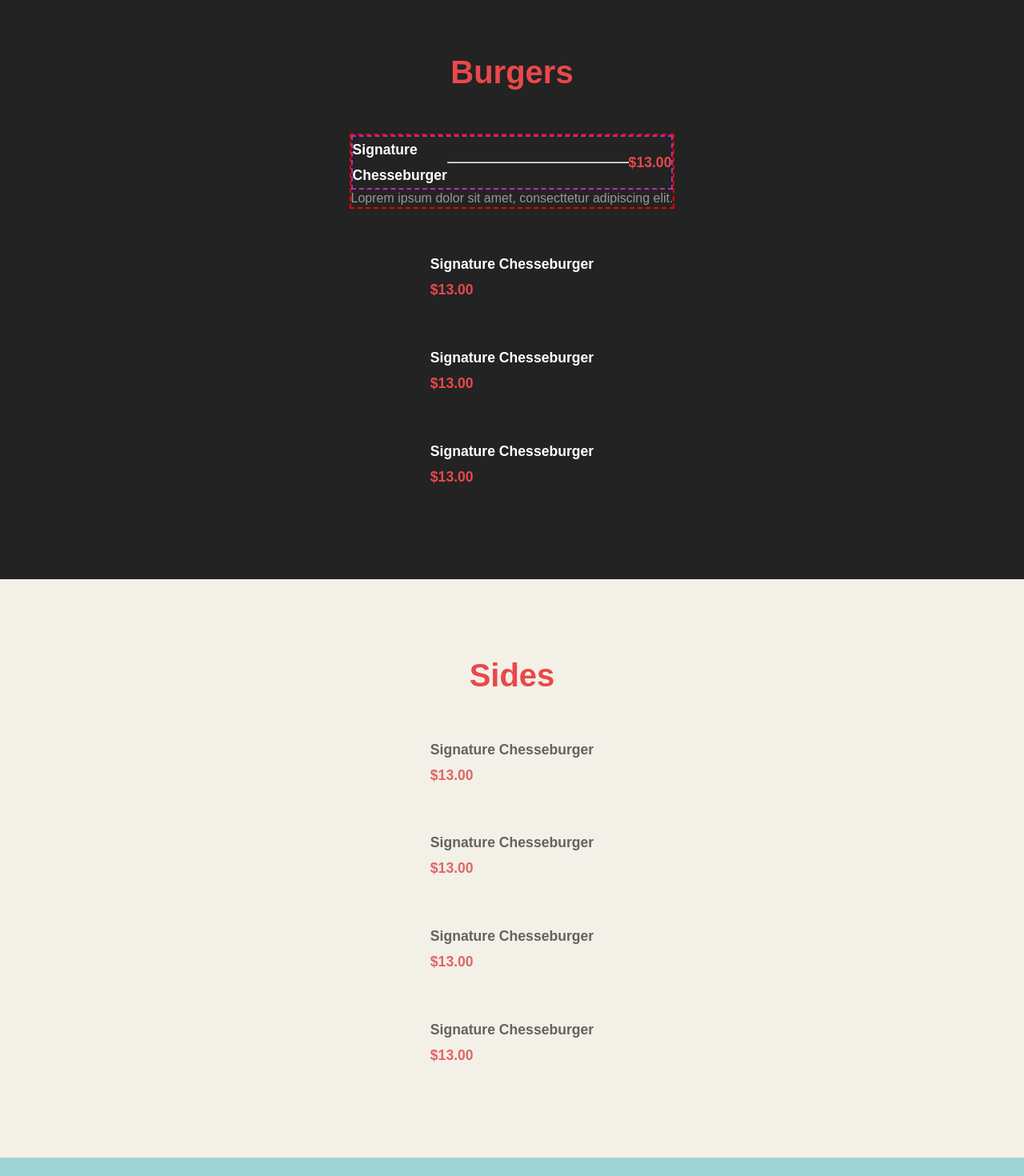
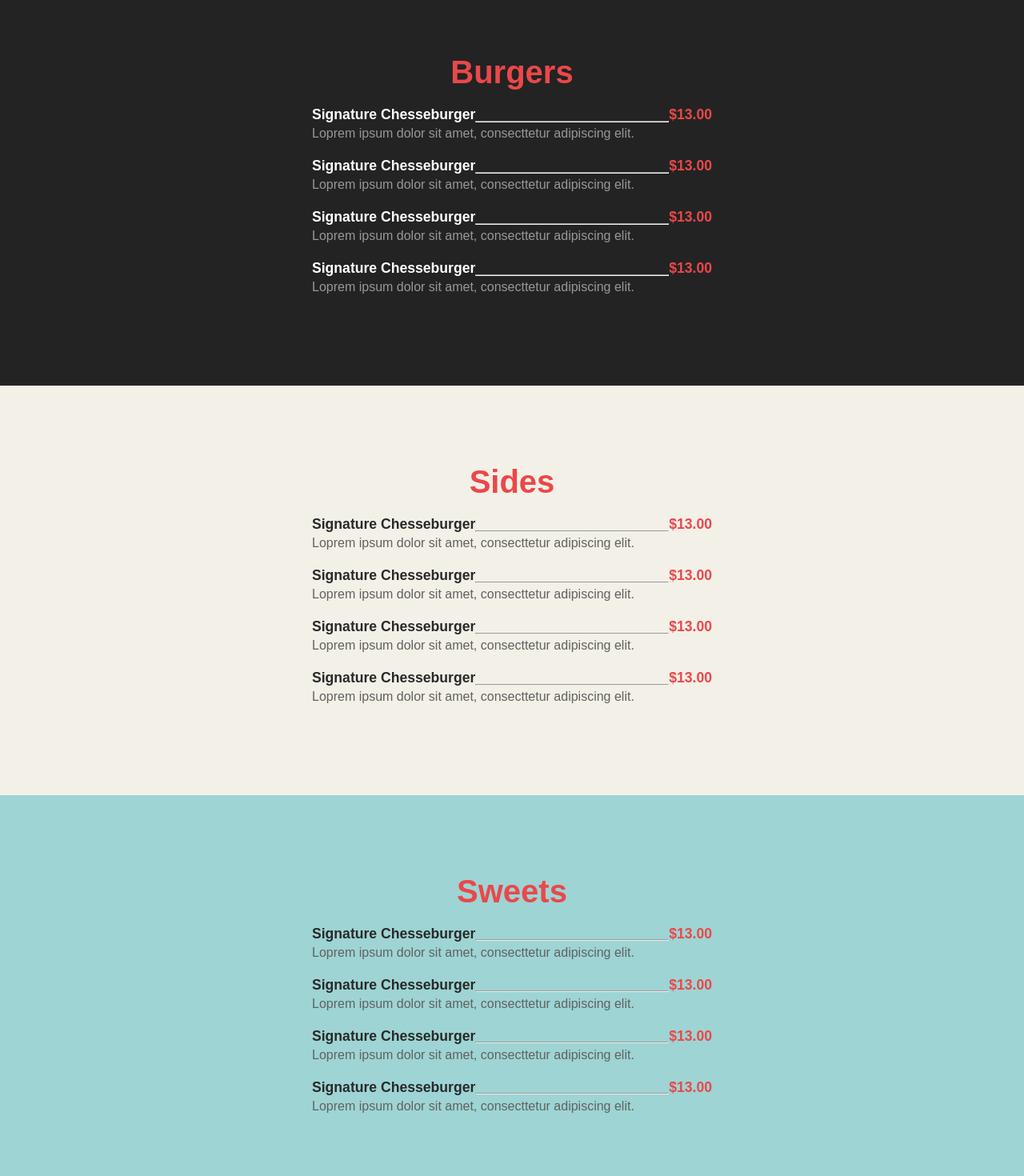
Before and after one commit to JasonBrunch/BurgerRestaurant, a Next.js app: page / in a window 1280 px wide. Shown: the part 1280-2750 px from the top of the page at 80% size. Built offline with nearby package versions, Linux system fonts and the light colour scheme; a web font is replaced by a local one.

Commit message:
Made the individual menu cards responsive

```diff
--- a/app/globals.css
+++ b/app/globals.css
@@ -26,7 +26,7 @@
   --color-dark-text: #292929;
   --color-medium-text: #626262;
   --color-lightest-text: #989898;
-  --color-light-text: #d2d2d2;
+  --color-light-text: #616161;
   --color-white-text: #FFFFFF;
   --color-black-background: #232323;
   --color-beige-background: #f3f0e7;
@@ -268,7 +268,10 @@ p {
 }
 
 
-
+/*UTILITY CLASSES*/
+.no-wrap{
+  white-space: nowrap;
+}
 
 
 
--- a/components/sections/MenuSection.js
+++ b/components/sections/MenuSection.js
@@ -9,9 +9,9 @@ const MenuSection = () => {
         <section className={styles.section}>
             <div className={styles.burgerSection}>
                 <h3 className={styles.title}>Burgers</h3>
-                <div className={`${styles.menuItem} debug`}>
-                    <div className={`${styles.menuItemTopRow} debug2`}>
-                        <h5 className="white-text">Signature Chesseburger</h5>
+                <div className={`${styles.menuItem} `}>
+                    <div className={`${styles.menuItemTopRow} `}>
+                        <h5 className="white-text no-wrap">Signature Chesseburger</h5>
                         <hr className={styles.horizontalLine} />
                         <h5 className="bright-red-text">$13.00</h5>
                     </div>
@@ -20,55 +20,132 @@ const MenuSection = () => {
                     </div>
 
                 </div>
-                <div className={styles.menuItem}>
-                    <h5 className="white-text">Signature Chesseburger</h5>
-                    <h5 className="bright-red-text">$13.00</h5>
+                <div className={`${styles.menuItem} `}>
+                    <div className={`${styles.menuItemTopRow} `}>
+                        <h5 className="white-text no-wrap">Signature Chesseburger</h5>
+                        <hr className={styles.horizontalLine} />
+                        <h5 className="bright-red-text">$13.00</h5>
+                    </div>
+                    <div className={styles.menuItemBottomRow}>
+                        <p className="lightest-text">Loprem ipsum dolor sit amet, consecttetur adipiscing elit.</p>
+                    </div>
+
                 </div>
-                <div className={styles.menuItem}>
-                    <h5 className="white-text">Signature Chesseburger</h5>
-                    <h5 className="bright-red-text">$13.00</h5>
+                <div className={`${styles.menuItem} `}>
+                    <div className={`${styles.menuItemTopRow} `}>
+                        <h5 className="white-text no-wrap">Signature Chesseburger</h5>
+                        <hr className={styles.horizontalLine} />
+                        <h5 className="bright-red-text">$13.00</h5>
+                    </div>
+                    <div className={styles.menuItemBottomRow}>
+                        <p className="lightest-text">Loprem ipsum dolor sit amet, consecttetur adipiscing elit.</p>
+                    </div>
+
                 </div>
-                <div className={styles.menuItem}>
-                    <h5 className="white-text">Signature Chesseburger</h5>
-                    <h5 className="bright-red-text">$13.00</h5>
+                <div className={`${styles.menuItem} `}>
+                    <div className={`${styles.menuItemTopRow} `}>
+                        <h5 className="white-text no-wrap">Signature Chesseburger</h5>
+                        <hr className={styles.horizontalLine} />
+                        <h5 className="bright-red-text">$13.00</h5>
+                    </div>
+                    <div className={styles.menuItemBottomRow}>
+                        <p className="lightest-text">Loprem ipsum dolor sit amet, consecttetur adipiscing elit.</p>
+                    </div>
+
                 </div>
             </div>
             <div className={styles.sidesSection}>
                 <h3 className={styles.title}>Sides</h3>
-                <div className={styles.menuItem}>
-                    <h5 className="medium-text">Signature Chesseburger</h5>
-                    <h5 className="light-red-text">$13.00</h5>
+                <div className={`${styles.menuItem} `}>
+                    <div className={`${styles.menuItemTopRow} `}>
+                        <h5 className="dark-text no-wrap">Signature Chesseburger</h5>
+                        <hr className={styles.horizontalLine} />
+                        <h5 className="bright-red-text">$13.00</h5>
+                    </div>
+                    <div className={styles.menuItemBottomRow}>
+                        <p className="light-text">Loprem ipsum dolor sit amet, consecttetur adipiscing elit.</p>
+                    </div>
+
                 </div>
-                <div className={styles.menuItem}>
-                    <h5 className="medium-text">Signature Chesseburger</h5>
-                    <h5 className="light-red-text">$13.00</h5>
+                <div className={`${styles.menuItem} `}>
+                    <div className={`${styles.menuItemTopRow} `}>
+                        <h5 className="dark-text no-wrap">Signature Chesseburger</h5>
+                        <hr className={styles.horizontalLine} />
+                        <h5 className="bright-red-text">$13.00</h5>
+                    </div>
+                    <div className={styles.menuItemBottomRow}>
+                        <p className="light-text">Loprem ipsum dolor sit amet, consecttetur adipiscing elit.</p>
+                    </div>
+
                 </div>
-                <div className={styles.menuItem}>
-                    <h5 className="medium-text">Signature Chesseburger</h5>
-                    <h5 className="light-red-text">$13.00</h5>
+                <div className={`${styles.menuItem} `}>
+                    <div className={`${styles.menuItemTopRow} `}>
+                        <h5 className="dark-text no-wrap">Signature Chesseburger</h5>
+                        <hr className={styles.horizontalLine} />
+                        <h5 className="bright-red-text">$13.00</h5>
+                    </div>
+                    <div className={styles.menuItemBottomRow}>
+                        <p className="light-text">Loprem ipsum dolor sit amet, consecttetur adipiscing elit.</p>
+                    </div>
+
                 </div>
-                <div className={styles.menuItem}>
-                    <h5 className="medium-text">Signature Chesseburger</h5>
-                    <h5 className="light-red-text">$13.00</h5>
+                <div className={`${styles.menuItem} `}>
+                    <div className={`${styles.menuItemTopRow} `}>
+                        <h5 className="dark-text no-wrap">Signature Chesseburger</h5>
+                        <hr className={styles.horizontalLine} />
+                        <h5 className="bright-red-text">$13.00</h5>
+                    </div>
+                    <div className={styles.menuItemBottomRow}>
+                        <p className="light-text">Loprem ipsum dolor sit amet, consecttetur adipiscing elit.</p>
+                    </div>
+
                 </div>
             </div>
             <div className={styles.sweetsSection}>
                 <h3 className={styles.title}>Sweets</h3>
-                <div className={styles.menuItem}>
-                    <h5 className="medium-text">Signature Chesseburger</h5>
-                    <h5 className="light-red-text">$13.00</h5>
+                <div className={`${styles.menuItem} `}>
+                    <div className={`${styles.menuItemTopRow} `}>
+                        <h5 className="dark-text no-wrap">Signature Chesseburger</h5>
+                        <hr className={styles.horizontalLine} />
+                        <h5 className="bright-red-text">$13.00</h5>
+                    </div>
+                    <div className={styles.menuItemBottomRow}>
+                        <p className="light-text">Loprem ipsum dolor sit amet, consecttetur adipiscing elit.</p>
+                    </div>
+
                 </div>
-                <div className={styles.menuItem}>
-                    <h5 className="medium-text">Signature Chesseburger</h5>
-                    <h5 className="light-red-text">$13.00</h5>
+                <div className={`${styles.menuItem} `}>
+                    <div className={`${styles.menuItemTopRow} 2`}>
+                        <h5 className="dark-text no-wrap">Signature Chesseburger</h5>
+                        <hr className={styles.horizontalLine} />
+                        <h5 className="bright-red-text">$13.00</h5>
+                    </div>
+                    <div className={styles.menuItemBottomRow}>
+                        <p className="light-text">Loprem ipsum dolor sit amet, consecttetur adipiscing elit.</p>
+                    </div>
+
                 </div>
-                <div className={styles.menuItem}>
-                    <h5 className="medium-text">Signature Chesseburger</h5>
-                    <h5 className="light-red-text">$13.00</h5>
+                <div className={`${styles.menuItem} `}>
+                    <div className={`${styles.menuItemTopRow} 2`}>
+                        <h5 className="dark-text no-wrap">Signature Chesseburger</h5>
+                        <hr className={styles.horizontalLine} />
+                        <h5 className="bright-red-text">$13.00</h5>
+                    </div>
+                    <div className={styles.menuItemBottomRow}>
+                        <p className="light-text">Loprem ipsum dolor sit amet, consecttetur adipiscing elit.</p>
+                    </div>
+
                 </div>
-                <div className={styles.menuItem}>
-                    <h5 className="medium-text">Signature Chesseburger</h5>
-                    <h5 className="light-red-text">$13.00</h5>
+                <div className={`${styles.menuItem} `}>
+                    <div className={`${styles.menuItemTopRow} 2`}>
+                        <h5 className="dark-text no-wrap">Signature Chesseburger</h5>
+                        <hr className={styles.horizontalLine} />
+                        <h5 className="bright-red-text">$13.00</h5>
+                    </div>
+                    <div className={styles.menuItemBottomRow}>
+                        <p className="light-text">Loprem ipsum dolor sit amet, consecttetur adipiscing elit.</p>
+                    </div>
+
                 </div>
             </div>
         </section>
--- a/components/sections/menu.module.css
+++ b/components/sections/menu.module.css
@@ -48,11 +48,21 @@
 }
 .horizontalLine{
     display: none;
+    height: 2px; /* Adjust the thickness of the line */
+
+    margin-top: auto; /* Push the line to the bottom of the flex container */
 }
 @media(min-width: 992px){
+    .burgerSection, .sidesSection, .sweetsSection{
+        padding: 6rem 0 7rem 0;
+        gap: 1.3rem;
+    }
     .menuItem{
         display: flex;
         align-items: start;
+        gap: 0.2rem;
+
+        min-width: 500px;
     }
     .menuItemTopRow{
        flex-direction: row;
@@ -64,6 +74,13 @@
     .horizontalLine{
         display: block;
         width: 100%;
+        line-height: 0;
+
+    }
+
+
+    .menuItemTopRow h5{
+        line-height: 1;
     }
 }
 /*UTILity */
```
